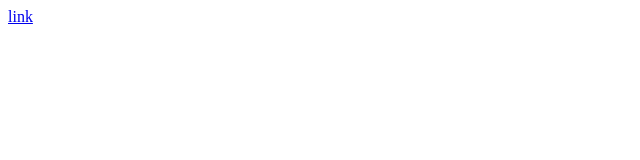
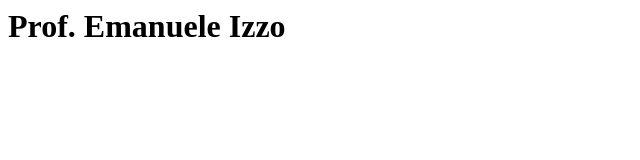
Before and after one commit to profemanueleizzo/profemanueleizzo.github.io, a plain HTML site: page index.html in a window 1280 px wide. Shown: the whole page, without its empty margins (0-640 px from the left). Drawn offline with Linux system fonts and the light colour scheme.

Commit message:
Update index.html

```diff
--- a/index.html
+++ b/index.html
@@ -3,6 +3,6 @@
 		<title>Prof. Emanuele Izzo</title>
 	</head>
 	<body>
-		<a href="Esercizio">link</href>
+		<h1>Prof. Emanuele Izzo</h1>
 	</body>
 </html>
```
